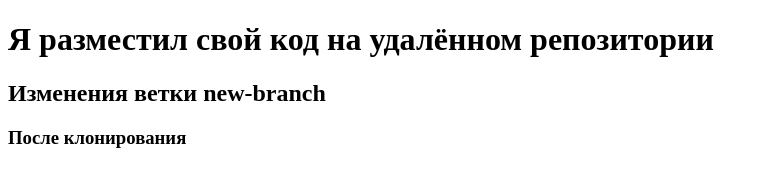
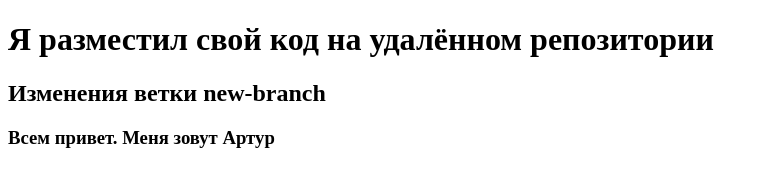
Before and after one commit to Evilswain/test_repo, a plain HTML site: page index.html in a window 1280 px wide. Shown: the whole page, without its empty margins (0-768 px from the left). Drawn offline with Linux system fonts and the light colour scheme.

Commit message:
h3 added

```diff
--- a/index.html
+++ b/index.html
@@ -8,6 +8,6 @@
 <body>
     <h1>Я разместил свой код на удалённом репозитории</h1>
     <h2>Изменения ветки new-branch</h2>
-    <h3>После клонирования</h3>
+    <h3>Всем привет. Меня зовут Артур</h3>
 </body>
 </html>
```
